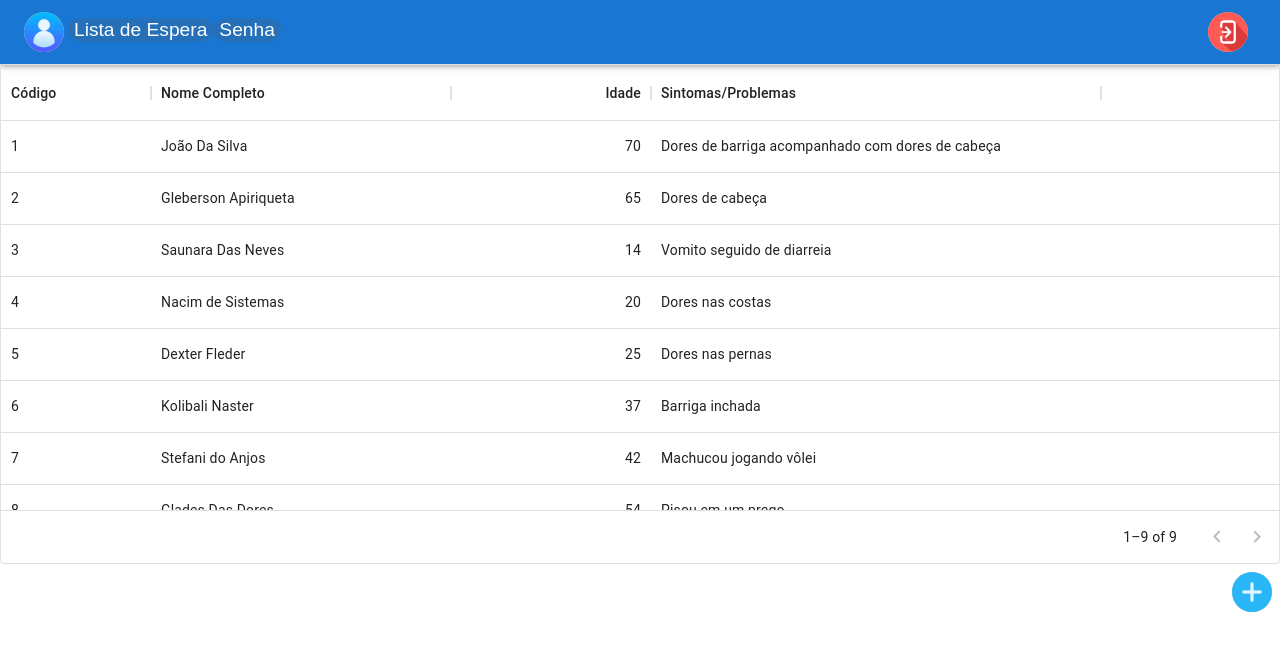
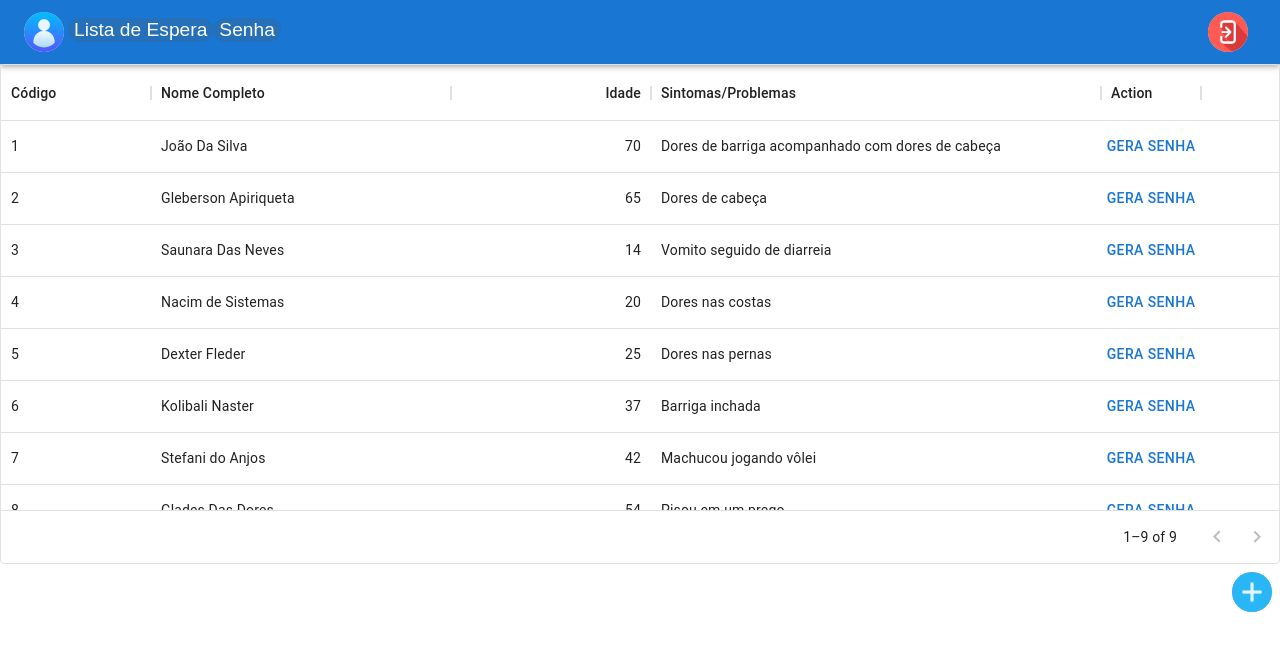
Before and after one commit to Gustavo-Dorigon-Coan/hospital-management, a React (Create React App) app in the folder frontend-hospital-management/: page /lista in a window 1280 px wide. Shown: the top 650 px of the page. Built offline with nearby package versions, Linux system fonts and the light colour scheme; the HTML template or start-up script is replaced by a standard one.

Commit message:
Adicioando o botão de gerar senha nos itens da fila de espera

```diff
--- a/frontend-hospital-management/src/components/List/List.tsx
+++ b/frontend-hospital-management/src/components/List/List.tsx
@@ -1,8 +1,8 @@
 import Box from '@mui/material/Box';
-import { DataGrid, GridColDef, GridValueGetterParams } from '@mui/x-data-grid';
+import { DataGrid, GridApi, GridCellValue, GridColDef, GridValueGetterParams } from '@mui/x-data-grid';
 import ButtonAppBar from '../AppBar/appBar';
 import IconButton from '@mui/material/IconButton';
-import { Avatar } from '@mui/material';
+import { Avatar, Button } from '@mui/material';
 
 import './list.css';
 const adicionar = require("../../assets/adicionar.png");
@@ -31,6 +31,19 @@ const columns: GridColDef[] = [
     width: 450,
     editable: false,
   },
+  {
+    field: "action",
+    headerName: "Action",
+    sortable: false,
+    renderCell: (params) => {
+      const senhaPrioritaria = (e: any) => {
+        e.stopPropagation(); // don't select this row after clicking
+        return alert("AQUI IRA GERAR UMA SENHA PRIORITÁRIA");
+      };
+      return <Button onClick={senhaPrioritaria}>Gera Senha</Button>;
+    }
+  },
+
 ];
 
 
```
